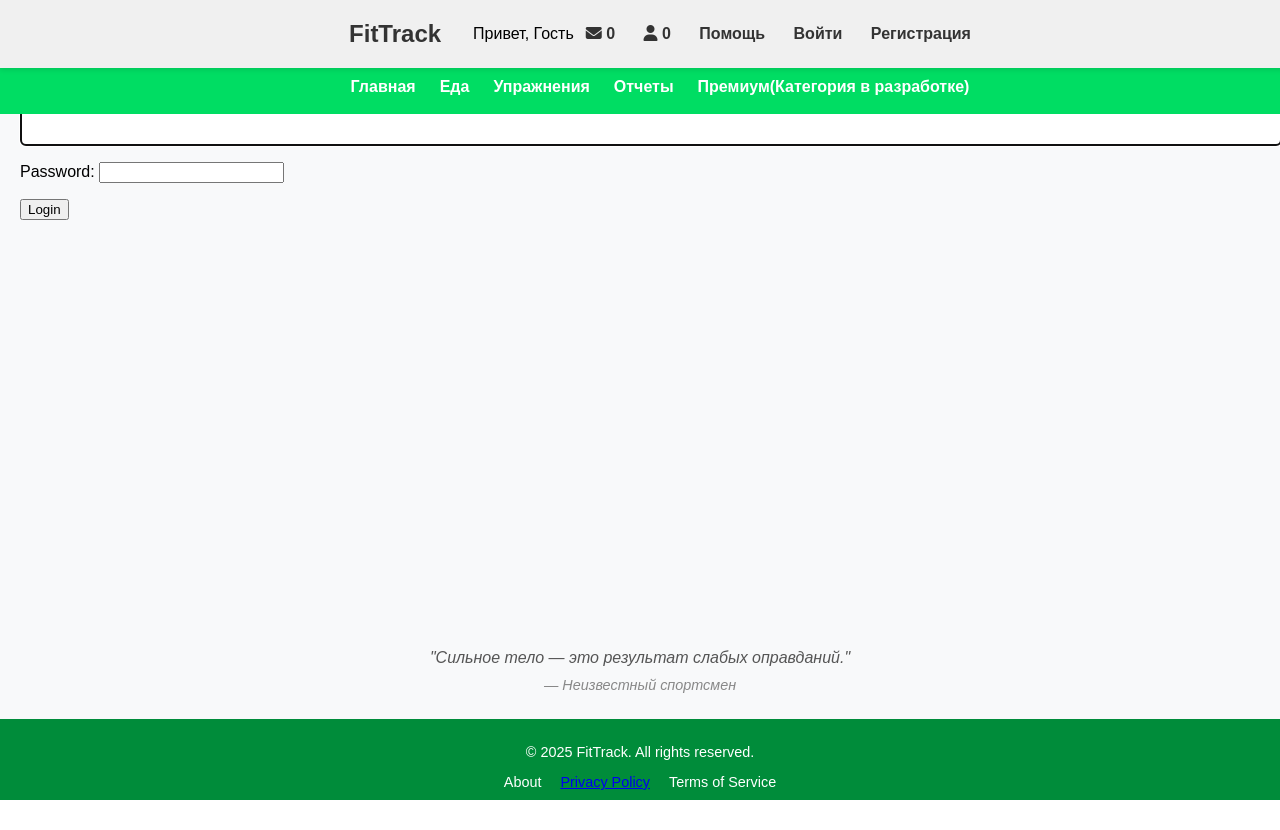
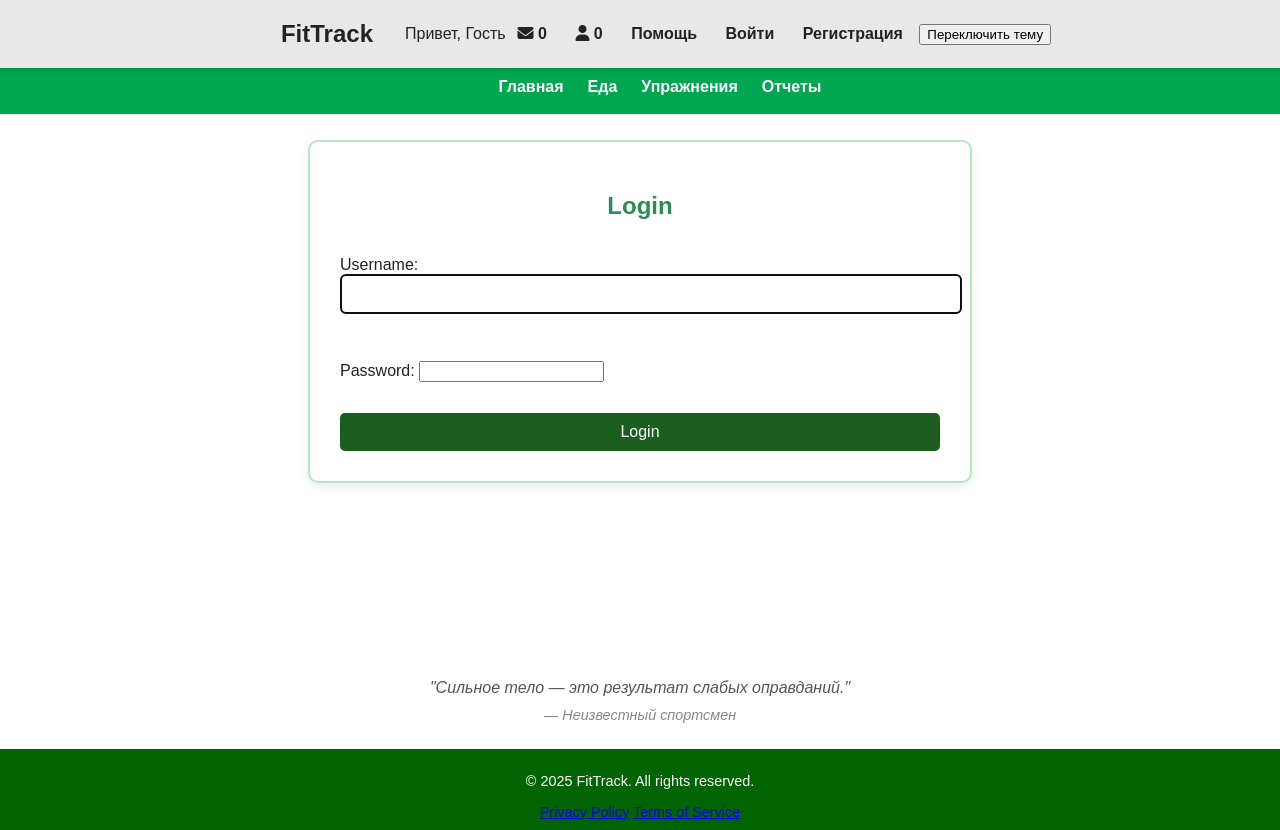
Before and after one commit to Artem-Ivantsov/FitTrack, a Django app: page /authentication/login/ in a window 1280 px wide. Before the commit the page ends 800 px from the top, so only its background shows below. Run offline with Django 5.2, Linux system fonts and the light colour scheme.

Commit message:
added theme-switch(day, night)

```diff
--- a/authentication/views.py
+++ b/authentication/views.py
@@ -13,7 +13,7 @@ def register(request):
             custom_user.save()
 
             login(request, custom_user)
-            return redirect('main')
+            return redirect('/')
 
     else:
         custom_user_form = forms.CustomUserForm()
--- a/static/css/style.css
+++ b/static/css/style.css
@@ -5,9 +5,9 @@
   top: 0;
   left: 0;
   width: 100%;
-  background-color: #f0f0f0;
+  background-color: var(--bg-secondary);
   padding: 20px;
-  box-shadow: 0 2px 5px rgba(0,0,0,0.1);
+  box-shadow: 0 2px 5px var(--shadow);
   display: flex;
   justify-content: center;
   align-items: center;
@@ -16,7 +16,7 @@
 
 .menu a {
   text-decoration: none;
-  color: #333;
+  color: var(--text-main);
   font-weight: bold;
   padding: 8px 12px;
   border-radius: 8px;
@@ -24,13 +24,13 @@
 }
 
 .menu a:hover {
-  background-color: #ddd;
+  background-color: var(--bg-main);
 }
 
 .logo {
   font-size: 24px;
   font-weight: bold;
-  color: #00ff73;
+  color: var(--bg-subaccent);
   margin-right: 20px;
   font-family: sans-serif;
 }
@@ -40,7 +40,7 @@
   top: 60px;
   left: 0;
   width: 100%;
-  background-color: #00dd63;
+  background-color: var(--bg-subaccent);
   padding: 10px 20px;
   display: flex;
   justify-content: center;
@@ -50,7 +50,7 @@
 
 .second_menu a {
   text-decoration: none;
-  color: #ffffff;
+  color: var(--btn-text);
   font-weight: bold;
   padding: 8px 12px;
   border-radius: 8px;
@@ -94,9 +94,11 @@ html, body {
   margin: 0;
   padding: 0;
   font-family: Arial, sans-serif;
-  background: #f8f9fa;
+
   display: flex;
   flex-direction: column;
+  background-color: var(--bg-main);
+  color: var(--text-main);
 }
 
 .page-wrapper {
@@ -132,7 +134,7 @@ h1 {
 input[type="text"],
 input[type="number"] {
   padding: 10px;
-  border: 1px solid #ced4da;
+  border: 1px solid var(--bg-accent);
   border-radius: 5px;
   font-size: 16px;
   width: 100%;
@@ -179,8 +181,8 @@ input[type="submit"]:hover {
 }
 
 .footer {
-  background-color: #008c3a;
-  color: white;
+  background-color: var(--bg-accent);
+  color: var(--btn-text);
   padding: 10px 0;
   text-align: center;
   font-size: 0.9rem;
@@ -513,11 +516,11 @@ input[type="submit"]:hover {
     max-width: 600px;
     margin: 15vh auto;
     padding: 30px;
-    background-color: #ffffff;
+    background-color: var(--bg-main);
+    color: var(--text-main);
     border: 2px solid #b7e4c7;
     border-radius: 10px;
     box-shadow: 0 4px 10px rgba(0, 128, 0, 0.1);
-    color: #2e8b57;
     font-family: sans-serif;
 }
 
@@ -535,15 +538,15 @@ input[type="submit"]:hover {
 
 .change-username-container input[type="text"] {
     padding: 10px;
-    border: 1px solid #a5d6a7;
+    border: 1px solid var(--bg-accent);
     border-radius: 5px;
     font-size: 16px;
 }
 
 .change-username-container button {
     padding: 10px;
-    background-color: #66bb6a;
-    color: #fff;
+    background-color: var(--btn-bg);
+    color: var(--btn-text);
     border: none;
     border-radius: 5px;
     font-size: 16px;
@@ -601,3 +604,22 @@ input[type="submit"]:hover {
 .delete-account-container button:hover {
     background-color: #c62828;
 }
+
+/* ========== Theme switch ========== */
+:root {
+  --bg-main: #fff;
+  --bg-secondary: #e8e8e8;
+  --bg-accent: #006400;
+  --bg-subaccent: #00a650;
+  --btn-bg: #1b5e20;
+  --btn-hover-bg: #128c19;
+  --btn-text: #fff;
+  --text-main: #222;
+  --text-secondary: #555;
+  --text-accent: #006400;
+  --link-color: #006400;
+  --link-hover: #004d00;
+  --card-bg: #f8f8f8;
+  --shadow: rgba(0, 0, 0, 0.15);
+  --scrollbar-thumb: #a8a8a8;
+}
--- /dev/null
+++ b/static/js/theme-switch.js
@@ -0,0 +1,37 @@
+function toggleDarkMode() {
+  const root = document.documentElement;
+
+  if (root.style.getPropertyValue('--bg-main') === '#121212') {
+    root.style.setProperty('--bg-main', '#fff');
+    root.style.setProperty('--bg-secondary', '#e8e8e8');
+    root.style.setProperty('--bg-accent', '#006400');
+    root.style.setProperty('--bg-subaccent', '#00a650');
+    root.style.setProperty('--btn-bg', '#1b5e20');
+    root.style.setProperty('--btn-hover-bg', '#128c19');
+    root.style.setProperty('--btn-text', '#fff');
+    root.style.setProperty('--text-main', '#222');
+    root.style.setProperty('--text-secondary', '#555');
+    root.style.setProperty('--text-accent', '#006400');
+    root.style.setProperty('--link-color', '#006400');
+    root.style.setProperty('--link-hover', '#004d00');
+    root.style.setProperty('--card-bg', '#f8f8f8');
+    root.style.setProperty('--shadow', 'rgba(0, 0, 0, 0.15)');
+    root.style.setProperty('--scrollbar-thumb', '#a8a8a8');
+  } else {
+    root.style.setProperty('--bg-main', '#121212');
+    root.style.setProperty('--bg-secondary', '#222');
+    root.style.setProperty('--bg-accent', '#004d00');
+    root.style.setProperty('--bg-subaccent', '#007700');
+    root.style.setProperty('--btn-bg', '#128c19');
+    root.style.setProperty('--btn-hover-bg', '#1b5e20');
+    root.style.setProperty('--btn-text', '#ddd');
+    root.style.setProperty('--text-main', '#eee');
+    root.style.setProperty('--text-secondary', '#aaa');
+    root.style.setProperty('--text-accent', '#00a650');
+    root.style.setProperty('--link-color', '#00a650');
+    root.style.setProperty('--link-hover', '#006400');
+    root.style.setProperty('--card-bg', '#1e1e1e');
+    root.style.setProperty('--shadow', 'rgba(0, 0, 0, 0.8)');
+    root.style.setProperty('--scrollbar-thumb', '#555');
+  }
+}
--- a/templates/authentication/login.html
+++ b/templates/authentication/login.html
@@ -2,16 +2,12 @@
 {% load static %}
 
 {% block content %}
-<body class="">
-    <div class="">
-    <div class="">
+<div class="change-username-container">
         <h2>Login</h2>
         <form method="POST">
             {% csrf_token %}
             {{ form.as_p }}
-            <button type="submit">Login</button>
-        </form>
-    </div>
-    </div>
-</body>
+        <button type="submit">Login</button>
+    </form>
+</div>
 {% endblock %}
--- a/templates/base.html
+++ b/templates/base.html
@@ -28,6 +28,8 @@
       <a href="{% url 'login' %}">Войти</a>
       <a href="{% url 'register' %}">Регистрация</a>
     {% endif %}
+    <button onclick="toggleDarkMode()">Переключить тему</button>
+
   </div>
 </div>
 
@@ -36,7 +38,7 @@
   <a href="#" data-section="food">Еда</a>
   <a href="#" data-section="exercises">Упражнения</a>
   <a href="#" data-section="reports">Отчеты</a>
-  <a href="#" data-section="premium">Премиум(Категория в разработке)</a>
+  <!-- <a href="#" data-section="premium">Премиум(Категория в разработке)</a> -->
 </div>
 
 {% if user.is_authenticated %}
@@ -85,15 +87,15 @@
     <p>© 2025 FitTrack. All rights reserved.</p>
     <nav class="footer-nav">
       <ul>
-        <li>About</li>
         <a href="{% url 'privacy_policy' %}">Privacy Policy</a>
-        <li>Terms of Service</li>
+        <a href="{% url 'privacy_policy_full'%}">Terms of Service</a>
       </ul>
     </nav>
   </div>
 </footer>
 
 <script src="{% static 'js/submenu.js' %}"></script>
+<script src="{% static 'js/theme-switch.js' %}"></script>
 <script src="https://cdn.jsdelivr.net/npm/chart.js"></script>
 </body>
 </html>
```
Also changed, not shown: other parts of static/css/style.css (+39 -38 lines), templates/authentication/register.html (+2 -5 lines).
